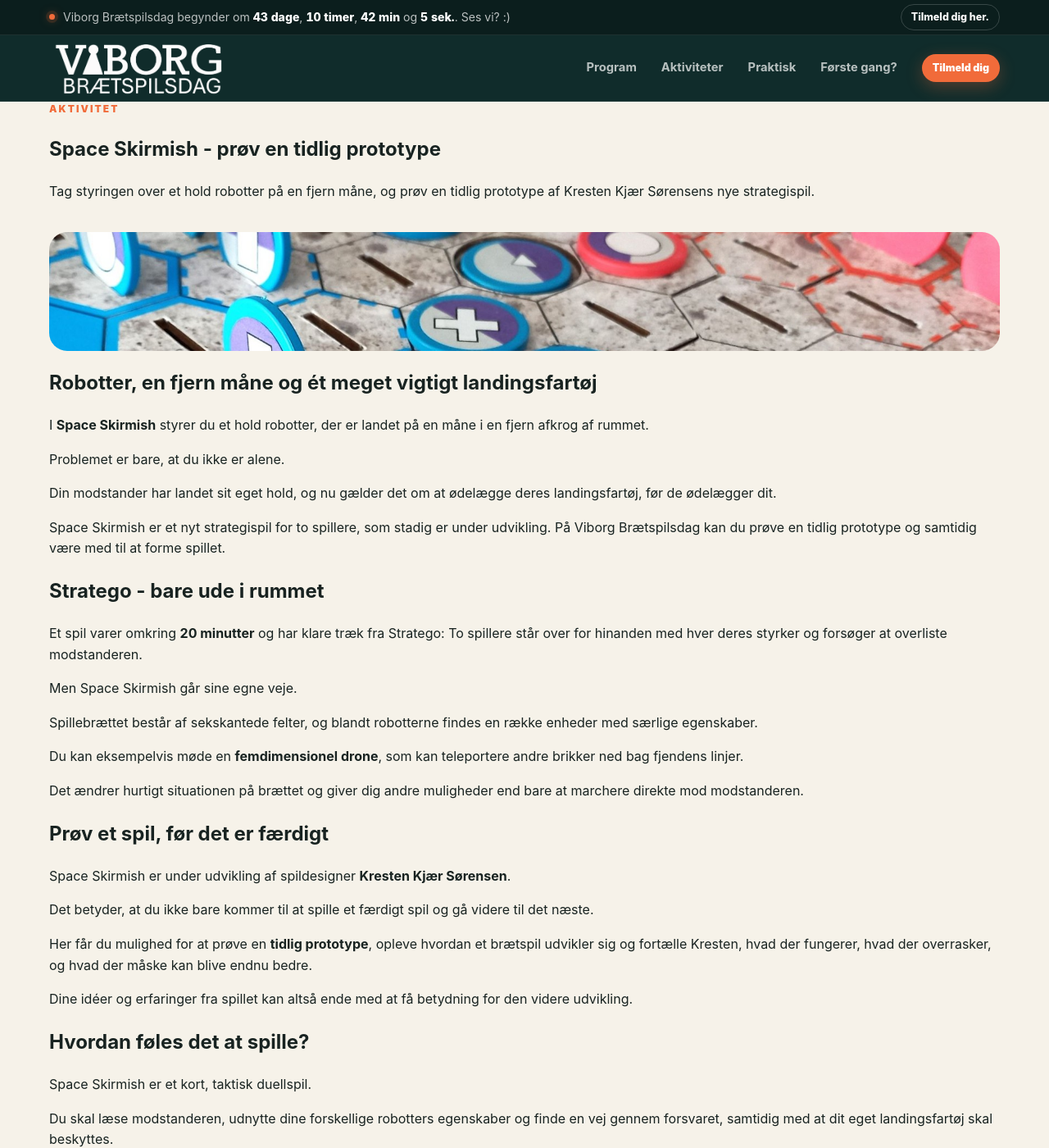
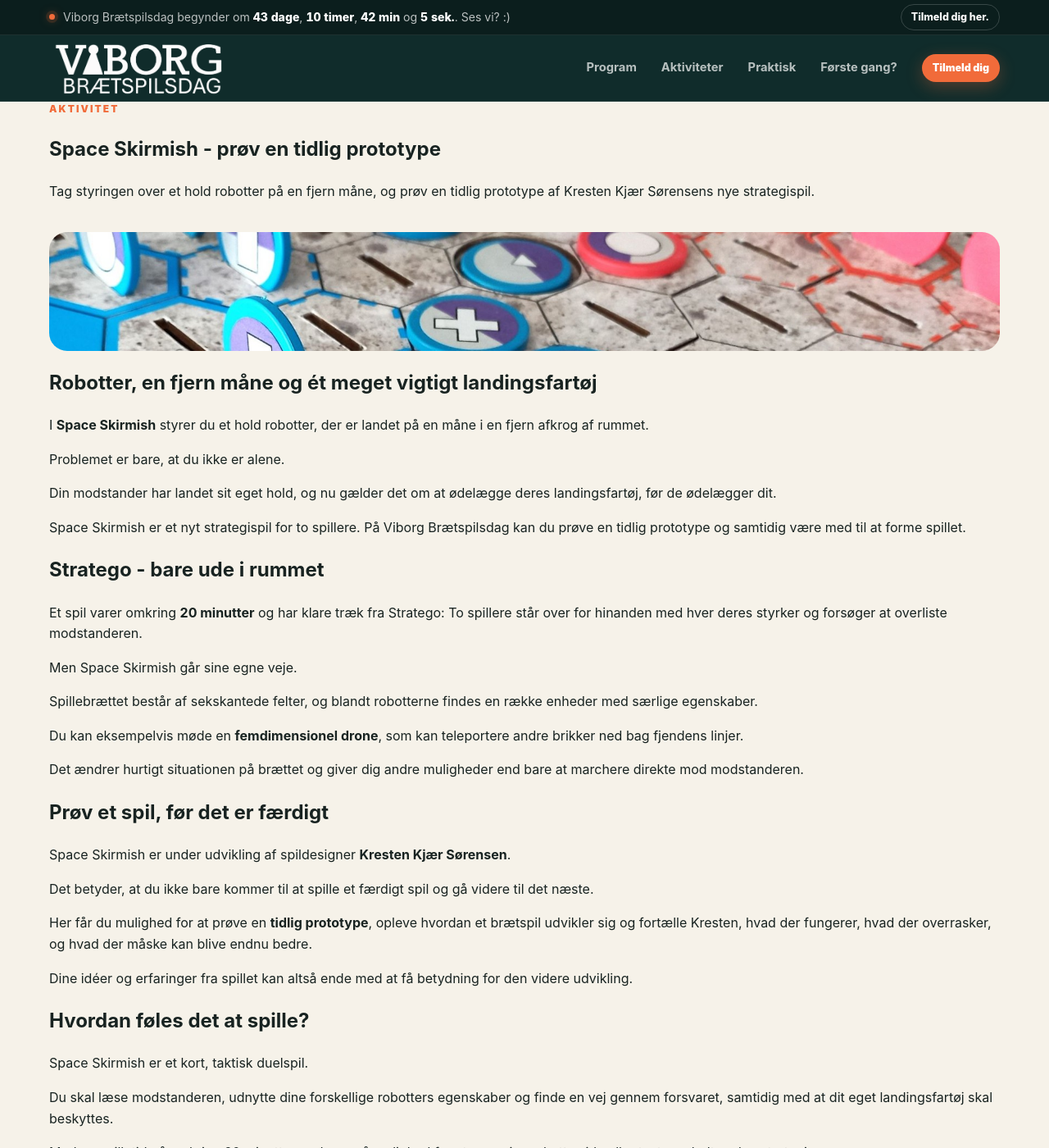
Before and after one commit to Andrejao/spilex, a Jekyll site: the page built from _posts/2026-10-01-Space-Skirmish.md, in a window 1280 px wide and 1400 px high. Shown: the whole window at 82% size. Built offline with Jekyll 4.4.1, drawn with Linux system fonts in a browser that asks for light colours; some of the changed text lies outside the part shown.

Commit message:
Update 2026-10-01-Space-Skirmish.md

```diff
--- a/_posts/2026-10-01-Space-Skirmish.md
+++ b/_posts/2026-10-01-Space-Skirmish.md
@@ -23,7 +23,7 @@
 
 Din modstander har landet sit eget hold, og nu gælder det om at ødelægge deres landingsfartøj, før de ødelægger dit.
 
-Space Skirmish er et nyt strategispil for to spillere, som stadig er under udvikling. På Viborg Brætspilsdag kan du prøve en tidlig prototype og samtidig være med til at forme spillet.
+Space Skirmish er et nyt strategispil for to spillere. På Viborg Brætspilsdag kan du prøve en tidlig prototype og samtidig være med til at forme spillet.
 
 ## Stratego - bare ude i rummet
 
@@ -49,7 +49,7 @@
 
 ## Hvordan føles det at spille?
 
-Space Skirmish er et kort, taktisk duellspil.
+Space Skirmish er et kort, taktisk duelspil.
 
 Du skal læse modstanderen, udnytte dine forskellige robotters egenskaber og finde en vej gennem forsvaret, samtidig med at dit eget landingsfartøj skal beskyttes.
 
@@ -86,3 +86,8 @@
 Kom forbi i tidsrummet, prøv Space Skirmish og hjælp måske med at gøre næste version endnu bedre.
 
 [**Tilmeld dig Viborg Brætspilsdag →**]({{ site.signup_url }})
+
+**Se billeder af spillet her:**
+<img width="356" height="453" alt="skirm2" src="https://github.com/user-attachments/assets/bd1fa763-c698-40a4-8377-4d9fbd348291" />
+<img width="619" height="424" alt="Skirm1" src="https://github.com/user-attachments/assets/c4dfdb0b-e382-4e9f-abd1-e2ffc4c6e106" />
+<img width="627" height="328" alt="skirm3" src="https://github.com/user-attachments/assets/3571aa43-a2ea-49bd-b63a-29cac2de6264" />
```
